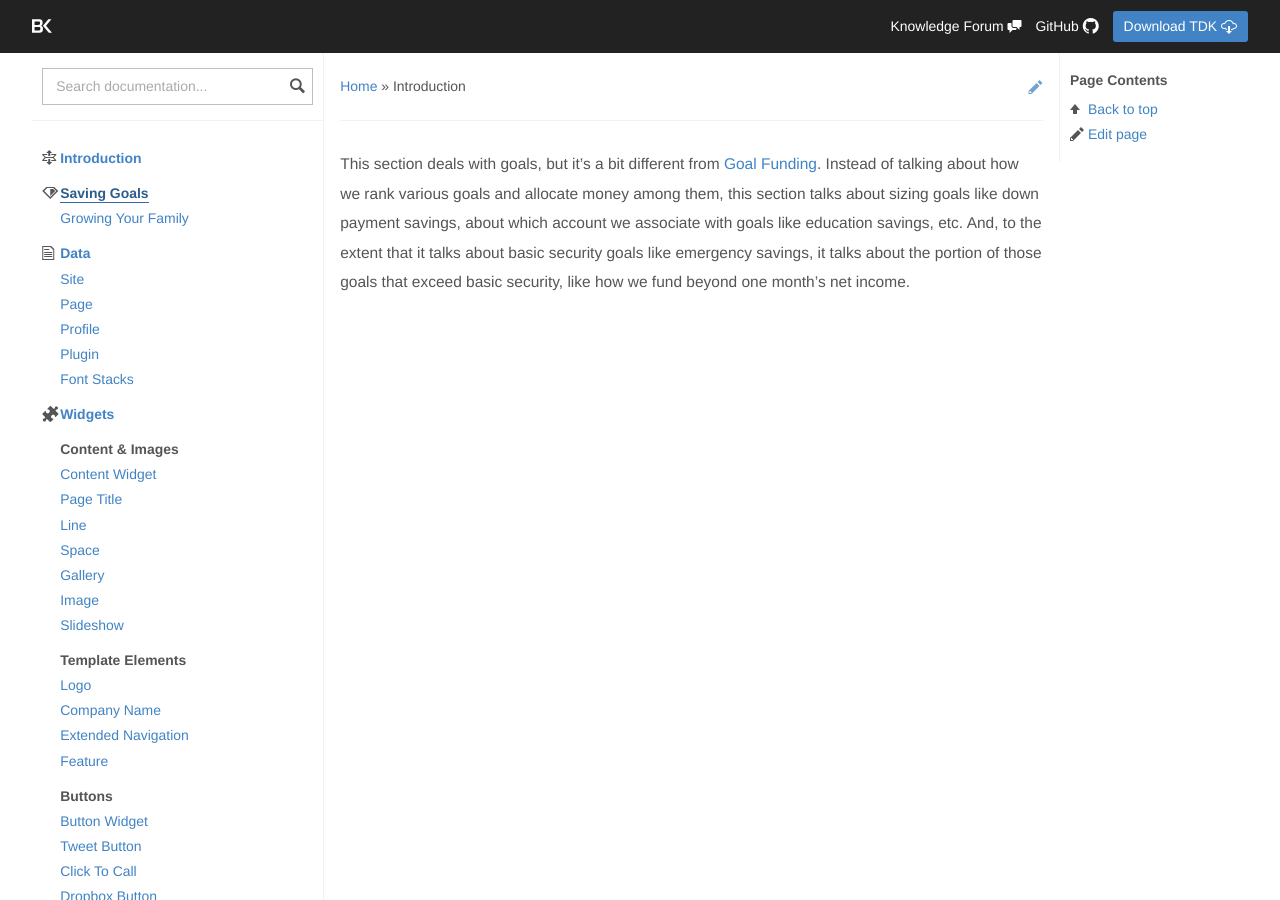
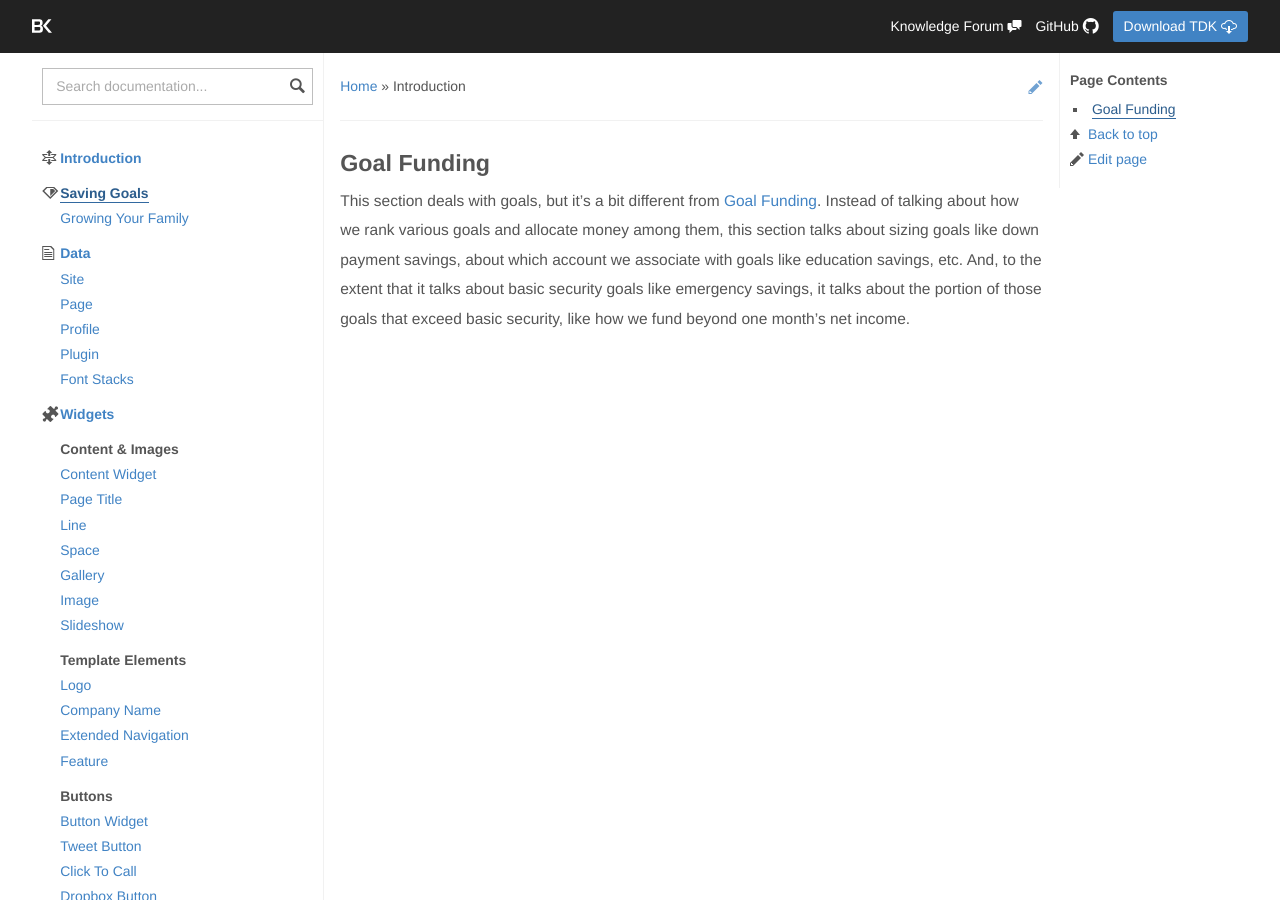
Before and after one commit to skoroth-kw/dockit, a Jekyll site: the page built from saving-goals/index.md, in a window 1280 px wide and 900 px high. Built offline with Jekyll 4.4.1, drawn with Linux system fonts in a browser that asks for light colours; nearby versions of some CDN libraries.

Commit message:
Updated index.md

```diff
--- a/saving-goals/index.md
+++ b/saving-goals/index.md
@@ -3,4 +3,7 @@ layout: doc
 title: Introduction
 published: true
 ---
+
+## Goal Funding
+
 This section deals with goals, but it’s a bit different from [Goal Funding](https://learnvest.atlassian.net/wiki/pages/viewpage.action?pageId=57278496#BlazewaterDoc(onepage)-GoalFunding). Instead of talking about how we rank various goals and allocate money among them, this section talks about sizing goals like down payment savings, about which account we associate with goals like education savings, etc. And, to the extent that it talks about basic security goals like emergency savings, it talks about the portion of those goals that exceed basic security, like how we fund beyond one month’s net income.
```
